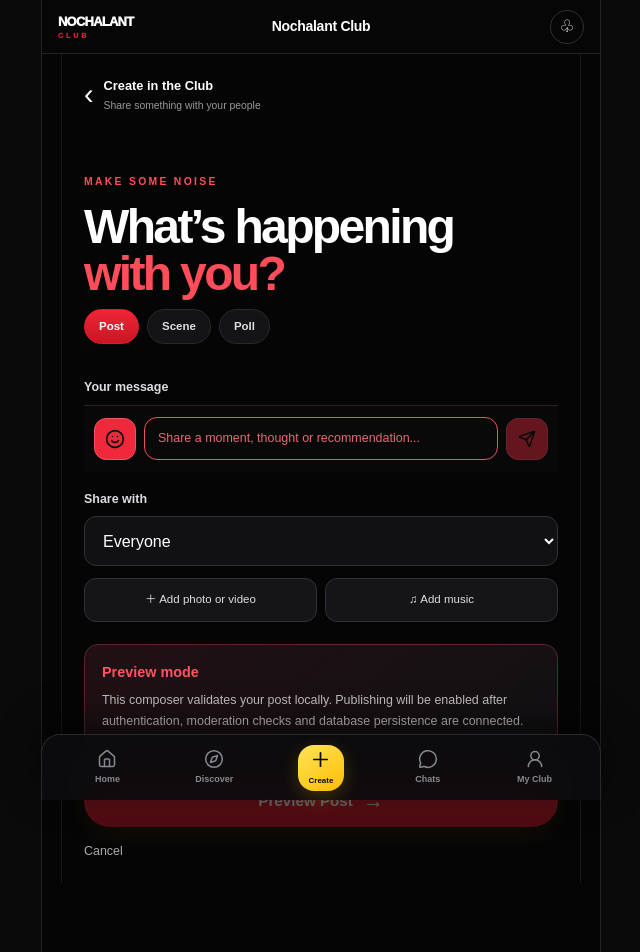
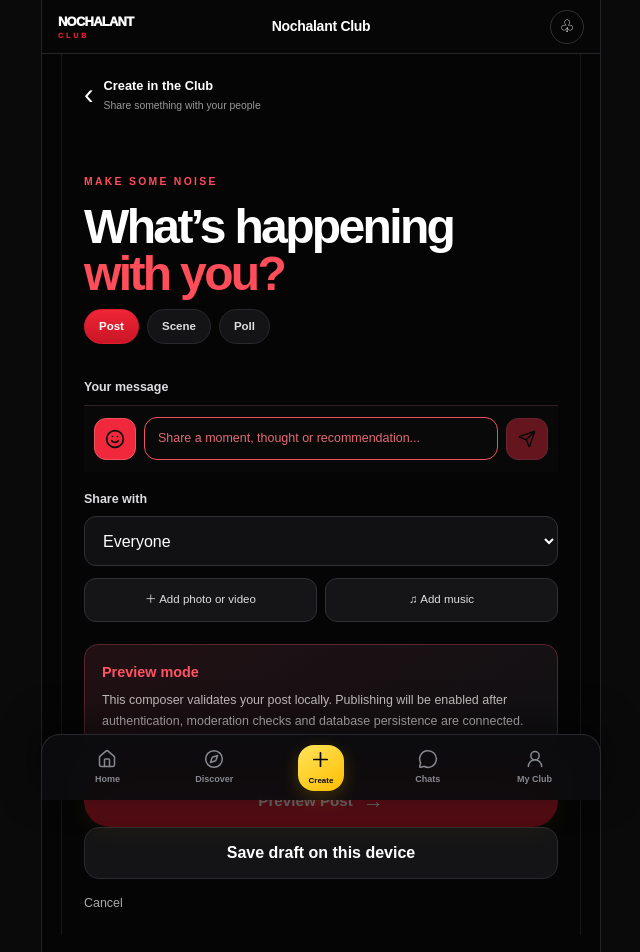
Before and after one commit to mrceogodwin/Nochalant, a Next.js app: page /club/create in a window 1280 px wide. Shown: the top 952 px of the page, without its empty margins (319-959 px from the left). Built offline with nearby package versions, Linux system fonts and the light colour scheme.

Commit message:
feat(offline): let members save composer drafts locally

```diff
--- a/src/app/club/create/page.tsx
+++ b/src/app/club/create/page.tsx
@@ -2,8 +2,9 @@
 import Link from "next/link";
 import {useState} from "react";
 import NochalantKeyboard from "@/components/NochalantKeyboard";
+import { saveOfflineDraft } from "@/lib/offline-drafts";
 export default function CreatePost(){
- const [text,setText]=useState("");const [kind,setKind]=useState("Post");const [options,setOptions]=useState(["",""]);const [scene,setScene]=useState("Everyone");const [submitted,setSubmitted]=useState(false);
+ const [text,setText]=useState("");const [kind,setKind]=useState("Post");const [options,setOptions]=useState(["",""]);const [scene,setScene]=useState("Everyone");const [submitted,setSubmitted]=useState(false);const [savedOffline,setSavedOffline]=useState(false);const [saveError,setSaveError]=useState("");
  const valid=kind!=="Poll"?text.trim().length>0:text.trim().length>0&&options.filter(x=>x.trim()).length>=2;
  return <main className="onboard-shell"><header className="chat-header"><Link href="/club">‹</Link><div><strong>Create in the Club</strong><small>Share something with your people</small></div></header><div className="onboard-content">
  <p className="onboard-kicker">MAKE SOME NOISE</p><h1>What’s happening<br/><em>with you?</em></h1>
@@ -16,6 +17,8 @@ export default function CreatePost(){
  {submitted&&<div className="owner-notice"><strong>Media uploads are not connected</strong><p>Photo, video and music attachment support will be enabled with secure storage integration.</p></div>}
  <div className="owner-notice"><strong>Preview mode</strong><p>This composer validates your post locally. Publishing will be enabled after authentication, moderation checks and database persistence are connected.</p></div>
  <button className="yellow-cta" disabled={!valid} onClick={()=>setSubmitted(true)}>Preview {kind} <span>→</span></button>
+ <button type="button" className="club-secondary" disabled={!text.trim()} onClick={async()=>{try{await saveOfflineDraft({id:crypto.randomUUID(),kind:kind==="Poll"?"post":"post",body:JSON.stringify({text:text.trim(),kind,options:options.filter(x=>x.trim()),audience:scene}),createdAt:Date.now(),syncState:"queued"});setSavedOffline(true);setSaveError("");}catch(error){setSaveError(error instanceof Error?error.message:"Could not save this draft on your device.");}}}>Save draft on this device</button>
+ {savedOffline&&<p className="selection-hint">Saved privately on this device. <Link href="/drafts">View offline drafts</Link></p>}{saveError&&<p role="alert" className="selection-hint">{saveError}</p>}
  {submitted&&<p className="selection-hint">Your {kind.toLowerCase()} is ready for preview, but has not been published or saved.</p>}
  <Link href="/club" className="text-back">Cancel</Link>
  </div></main>;
```
